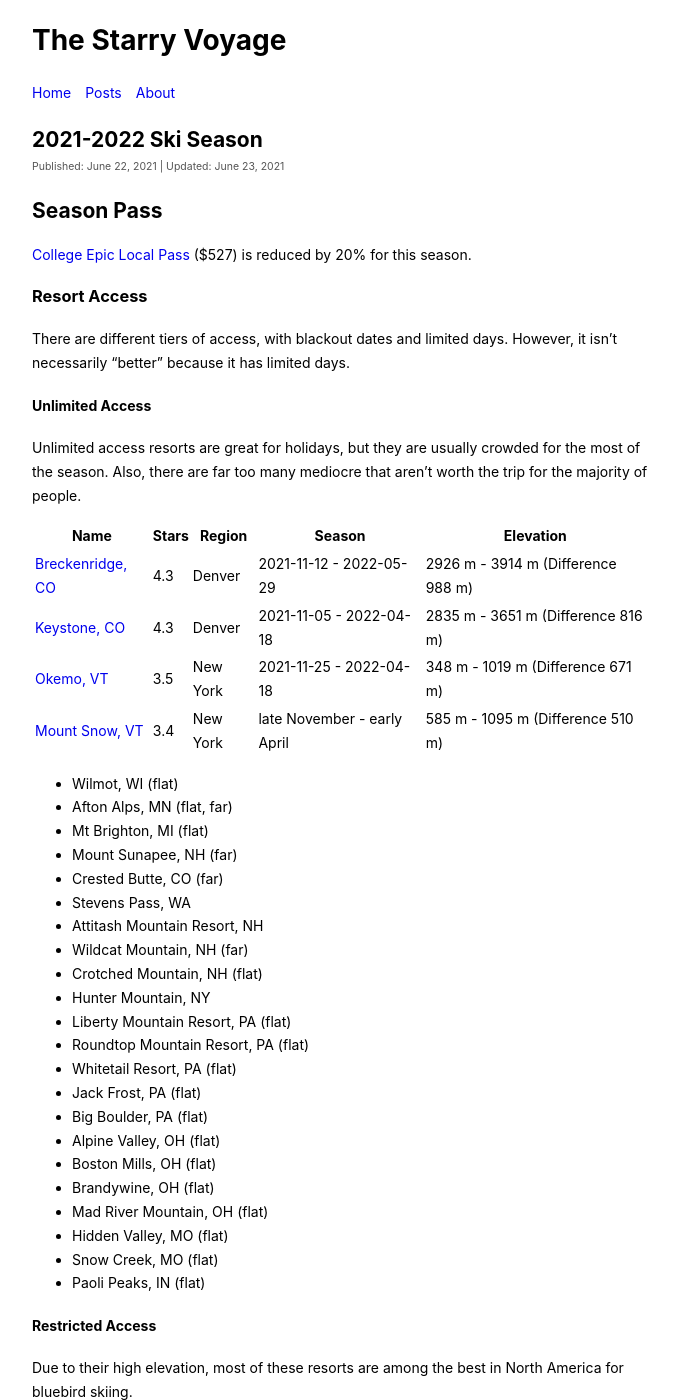
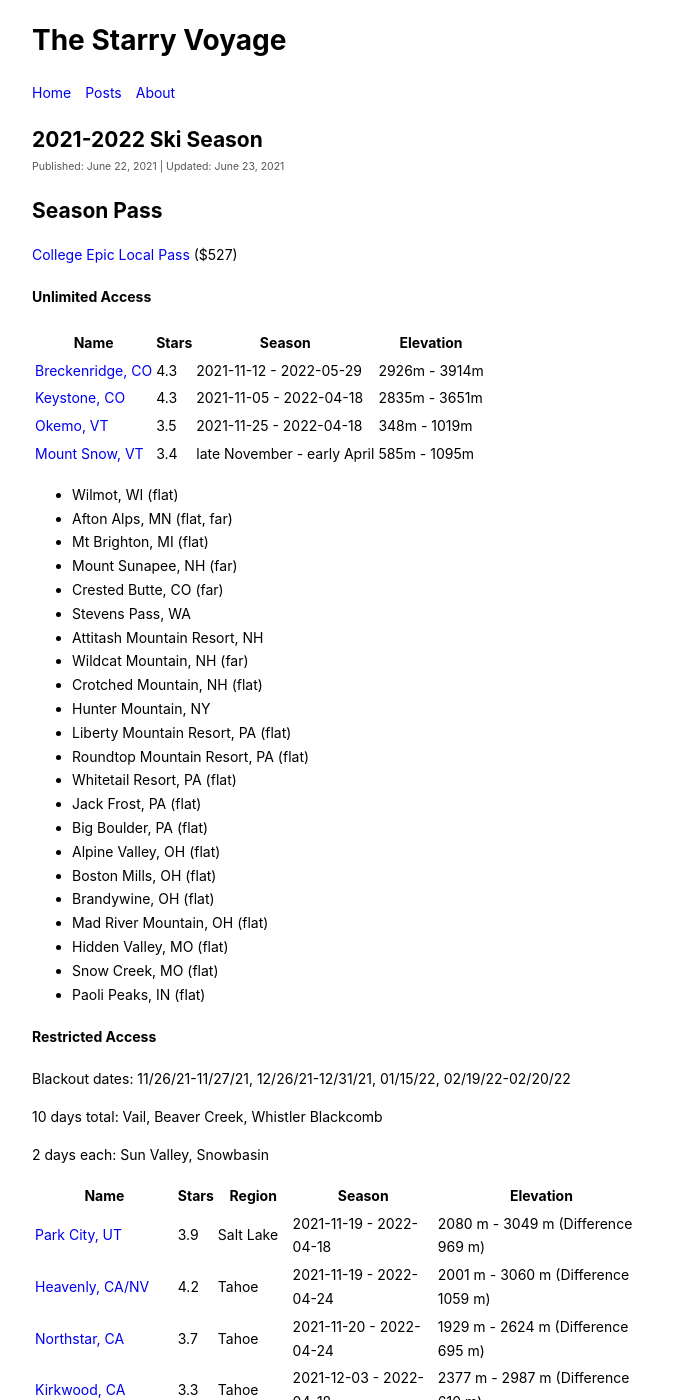
Before and after one commit to mingiryu/mingiryu.github.io, a Jekyll site: the page built from _posts/2021-06-22-2021-2022-ski-season.md, in a window 1280 px wide and 1400 px high. Shown: the whole window, without its empty margins (300-976 px from the left). Built offline with Jekyll 4.4.1, drawn with Linux system fonts in a browser that asks for light colours; some of the changed text lies outside the part shown.

Commit message:
Update 2021-06-22-2021-2022-ski-season.md

```diff
--- a/_posts/2021-06-22-2021-2022-ski-season.md
+++ b/_posts/2021-06-22-2021-2022-ski-season.md
@@ -7,23 +7,16 @@ category: posts
 
 ## Season Pass
 
-[College Epic Local Pass](https://www.epicpass.com/Passes/Epic-Local-College-Pass.aspx) ($527) is reduced by 20% for this season.
-
-### Resort Access
-
-There are different tiers of access, with blackout dates and limited days. However, it isn't necessarily "better" because it has limited days.
+[College Epic Local Pass](https://www.epicpass.com/Passes/Epic-Local-College-Pass.aspx) ($527)
 
 #### Unlimited Access
 
-Unlimited access resorts are great for holidays, but they are usually crowded for the most of the season.
-Also, there are far too many mediocre that aren't worth the trip for the majority of people.
-
-| Name                                                                    | Stars | Region   | Season                      | Elevation                          |
-| ----------------------------------------------------------------------- | ----- | -------- | --------------------------- | ---------------------------------- |
-| [Breckenridge, CO](https://www.skiresort.info/ski-resort/breckenridge/) | 4.3   | Denver   | 2021-11-12 - 2022-05-29     | 2926 m - 3914 m (Difference 988 m) |
-| [Keystone, CO](https://www.skiresort.info/ski-resort/keystone/)         | 4.3   | Denver   | 2021-11-05 - 2022-04-18     | 2835 m - 3651 m (Difference 816 m) |
-| [Okemo, VT](https://www.skiresort.info/ski-resort/okemo/)               | 3.5   | New York | 2021-11-25 - 2022-04-18     | 348 m - 1019 m (Difference 671 m)  |
-| [Mount Snow, VT](https://www.skiresort.info/ski-resort/mount-snow/)     | 3.4   | New York | late November - early April | 585 m - 1095 m (Difference 510 m)  |
+| Name                                                                    | Stars | Season                      | Elevation     |
+| ----------------------------------------------------------------------- | ----- | --------------------------- | ------------- |
+| [Breckenridge, CO](https://www.skiresort.info/ski-resort/breckenridge/) | 4.3   | 2021-11-12 - 2022-05-29     | 2926m - 3914m |
+| [Keystone, CO](https://www.skiresort.info/ski-resort/keystone/)         | 4.3   | 2021-11-05 - 2022-04-18     | 2835m - 3651m |
+| [Okemo, VT](https://www.skiresort.info/ski-resort/okemo/)               | 3.5   | 2021-11-25 - 2022-04-18     | 348m - 1019m  |
+| [Mount Snow, VT](https://www.skiresort.info/ski-resort/mount-snow/)     | 3.4   | late November - early April | 585m - 1095m  |
 
 - Wilmot, WI (flat)
 - Afton Alps, MN (flat, far)
@@ -50,8 +43,6 @@ Also, there are far too many mediocre that aren't worth the trip for the majorit
 
 #### Restricted Access
 
-Due to their high elevation, most of these resorts are among the best in North America for bluebird skiing.
-
 Blackout dates: 11/26/21-11/27/21, 12/26/21-12/31/21, 01/15/22, 02/19/22-02/20/22
 
 10 days total: Vail, Beaver Creek, Whistler Blackcomb
@@ -73,8 +64,6 @@ Blackout dates: 11/26/21-11/27/21, 12/26/21-12/31/21, 01/15/22, 02/19/22-02/20/2
 - Snowbasin, UT
 
 #### Japan
-
-Japan offers excellent powder and is a popular travel destination. However, the flights are rather expensive, particularly to Hokkaido.
 
 5 days total each: Hakuba, Rusutsu
 
```
